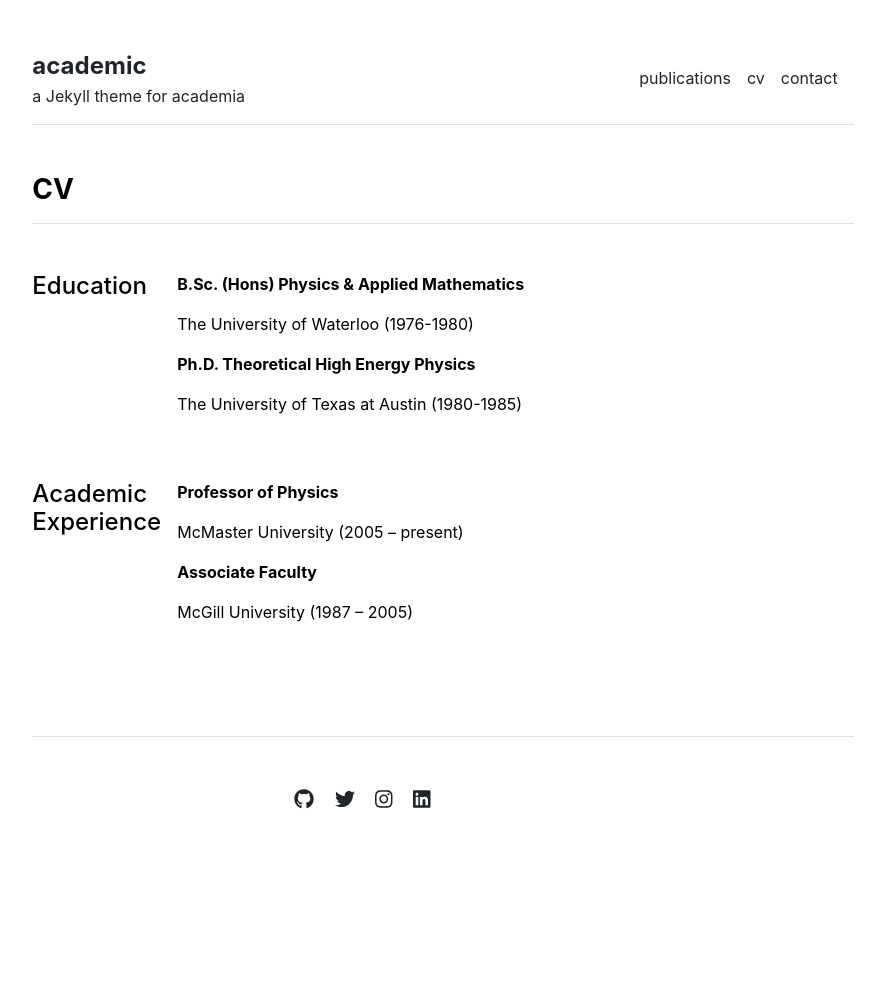
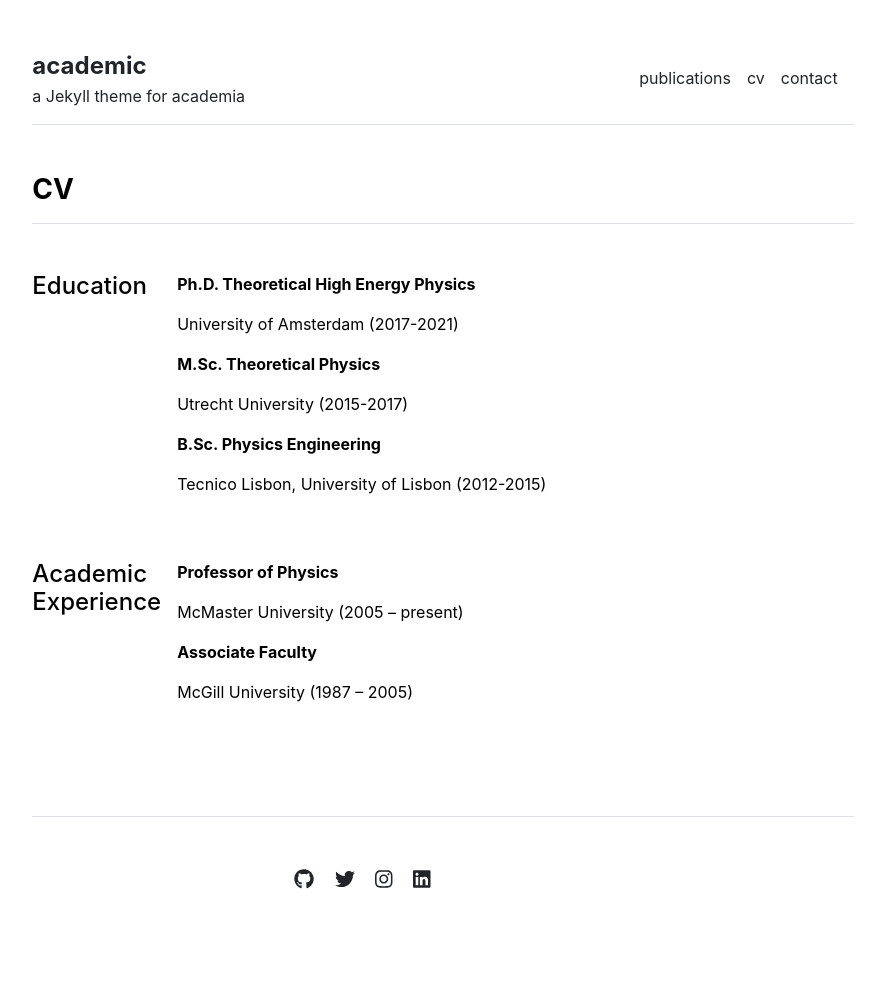
Before and after one commit to pmcal/pmcal.github.io, a Jekyll site: the page built from cv.md, in a window 1280 px wide. Shown: the whole page, without its empty margins (197-1082 px from the left). Built offline with Jekyll 4.4.1, drawn with Linux system fonts in a browser that asks for light colours; before the commit the page ends 911 px from its top, so only the background shows below that.

Commit message:
Update education.yml

```diff
--- a/_data/cv/education.yml
+++ b/_data/cv/education.yml
@@ -1,5 +1,8 @@
-- title: 'B.Sc. (Hons) Physics & Applied Mathematics'
-  description: 'The University of Waterloo (1976-1980)'
+- title: 'Ph.D. Theoretical High Energy Physics'
+  description: 'University of Amsterdam (2017-2021)'
 
-- title: 'Ph.D. Theoretical High Energy Physics'
-  description: 'The University of Texas at Austin (1980-1985)'
+- title: 'M.Sc. Theoretical Physics'
+  description: 'Utrecht University (2015-2017)'
+
+- title: 'B.Sc. Physics Engineering'
+  description: 'Tecnico Lisbon, University of Lisbon (2012-2015)'
```
